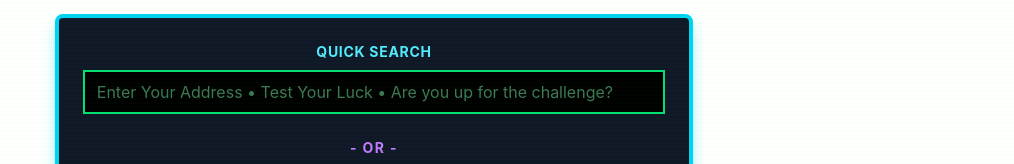
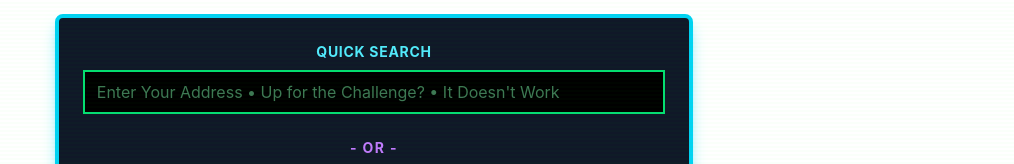
Before and after one commit to MDMoore1764/Weather-Station-2000, a React (Vite) app in the folder weather-station-2001/: page / in a window 1280 px wide. Shown: the part 154-318 px from the top of the page, without its empty margins (266-1280 px from the left). Built offline with nearby package versions, Linux system fonts and the light colour scheme.

Commit message:
Update AddressForm.tsx

```diff
--- a/weather-station-2001/src/pages/home/address_form/AddressForm.tsx
+++ b/weather-station-2001/src/pages/home/address_form/AddressForm.tsx
@@ -13,7 +13,7 @@ function AddressForm(props: TProps) {
 	const musicManager = useMusicManager()
 
 	useEffect(() => {
-		musicManager.changeSong("/public/resources/audio/BachgroundMuseik.mp3")
+		musicManager.changeSong("/resources/audio/BachgroundMuseik.mp3")
 	}, [])
 
 	const handleSubmit = useCallback(
@@ -102,7 +102,7 @@ function AddressForm(props: TProps) {
 							type="text"
 							value={homePageStateContext.formState.oneLineAddress ?? ""}
 							onInput={setOneLineAddress}
-							placeholder="Enter Your Address • Test Your Luck • Are you up for the challenge?"
+							placeholder="Enter Your Address • Up for the Challenge? • It Doesn't Work"
 							className="w-full px-3 py-2 bg-black border-2 border-green-400 text-green-300 font-mono focus:outline-none focus:border-purple-400 focus:shadow-lg focus:shadow-cyan-400/50"
 							onKeyDown={handleSubmitOnEnterKeydownEvent}
 							onFocus={() => setActiveSection("onelineaddress")}
```
